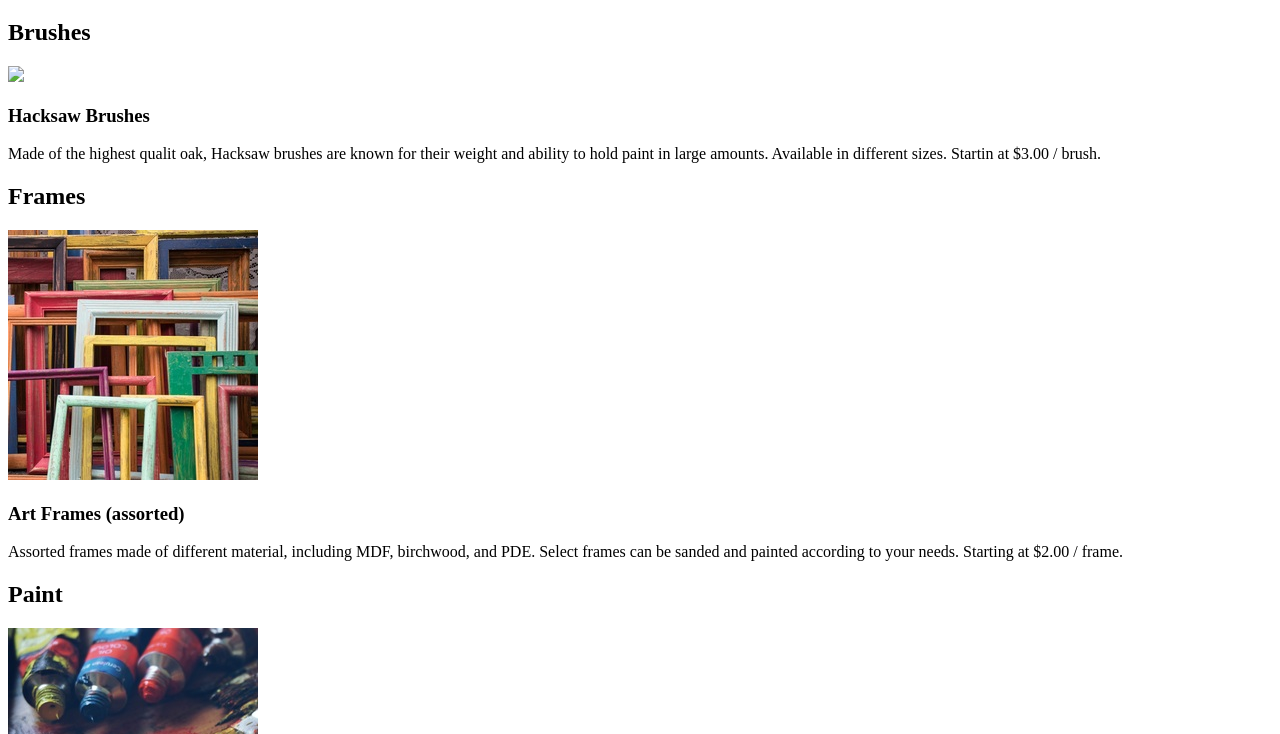
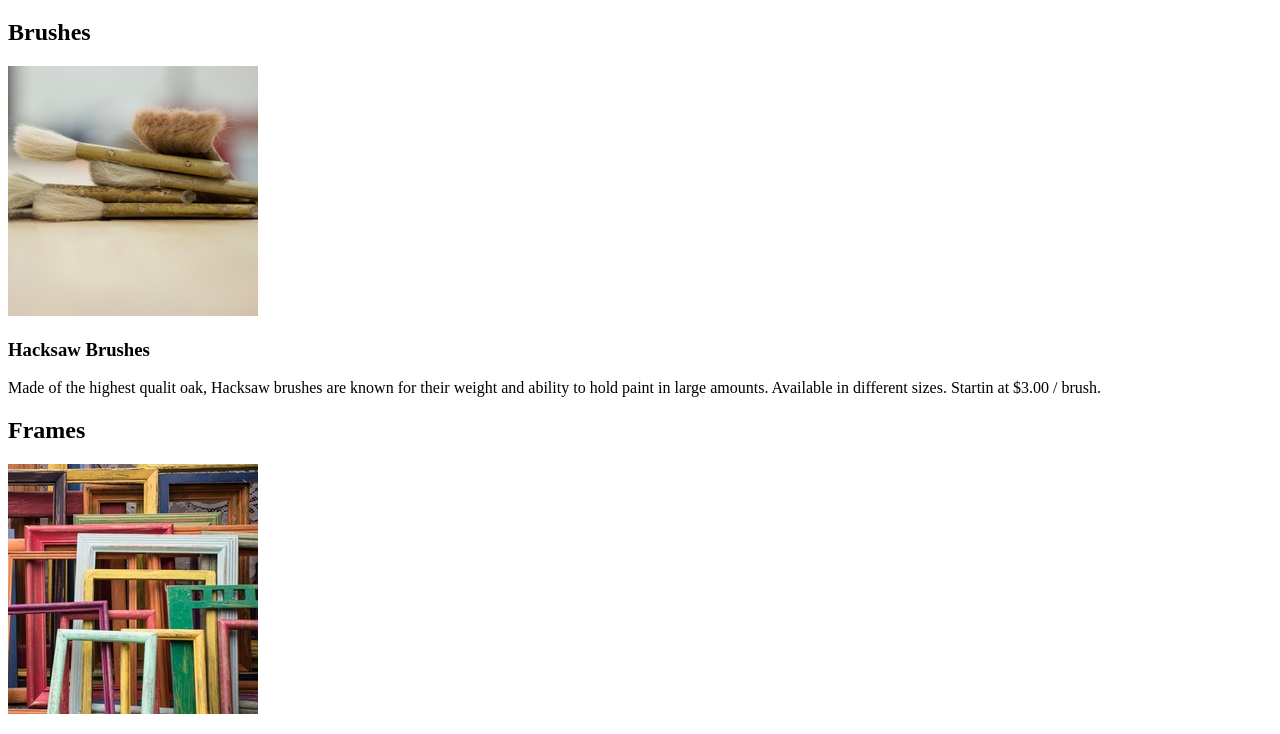
Before and after one commit to enri-f1/DasmotosArt, a plain HTML site: page index.html in a window 1280 px wide. Shown: the part 61-795 px from the top of the page. Drawn offline with Linux system fonts and the light colour scheme.

Commit message:
fix photo link issue.

```diff
--- a/index.html
+++ b/index.html
@@ -13,7 +13,7 @@
 		<div class="beaches">
 			<div class="container">
 				<h2>Brushes</h2>
-				<img src="./resouces/hacksaw.jpg"/>
+				<img src="./resources/hacksaw.jpg"/>
 				<h3>Hacksaw Brushes</h3>
 				<p> Made of the highest qualit oak, Hacksaw brushes are known for their weight and ability to hold paint in large amounts. Available in different sizes. <span> Startin at $3.00 / brush. </span></p>
 			</div>
```
